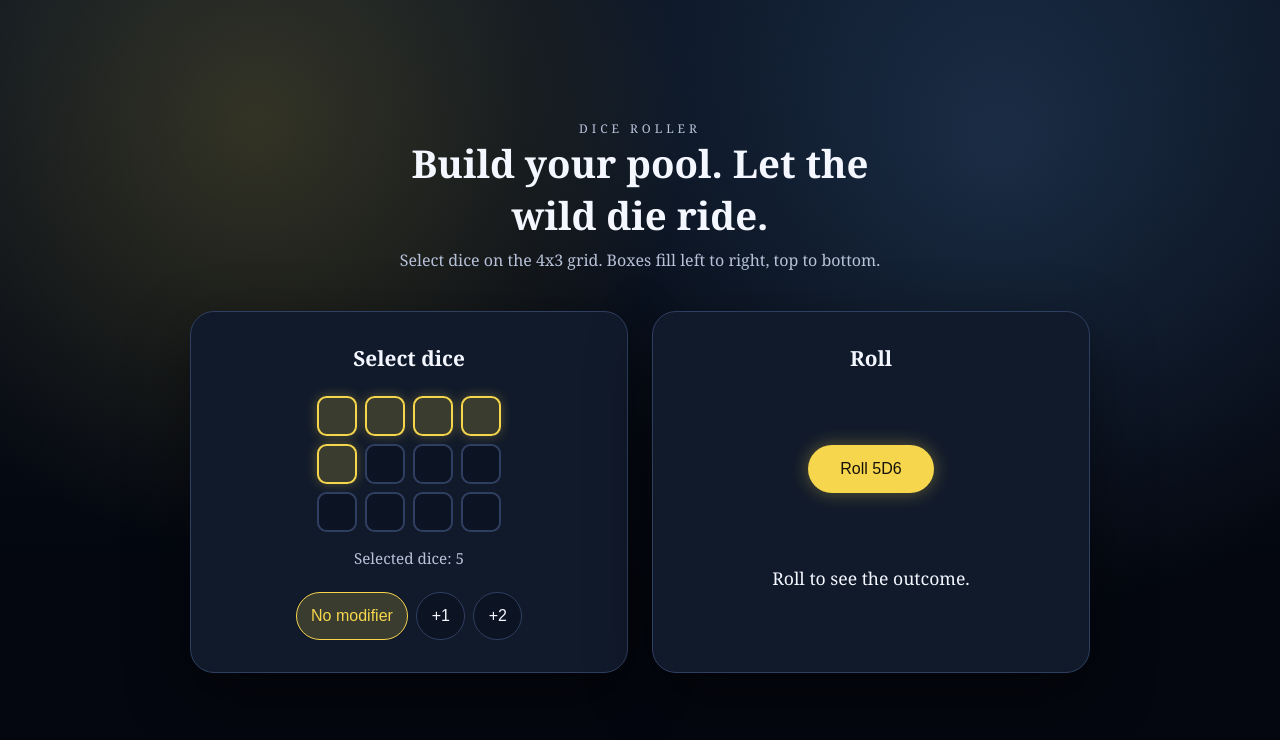
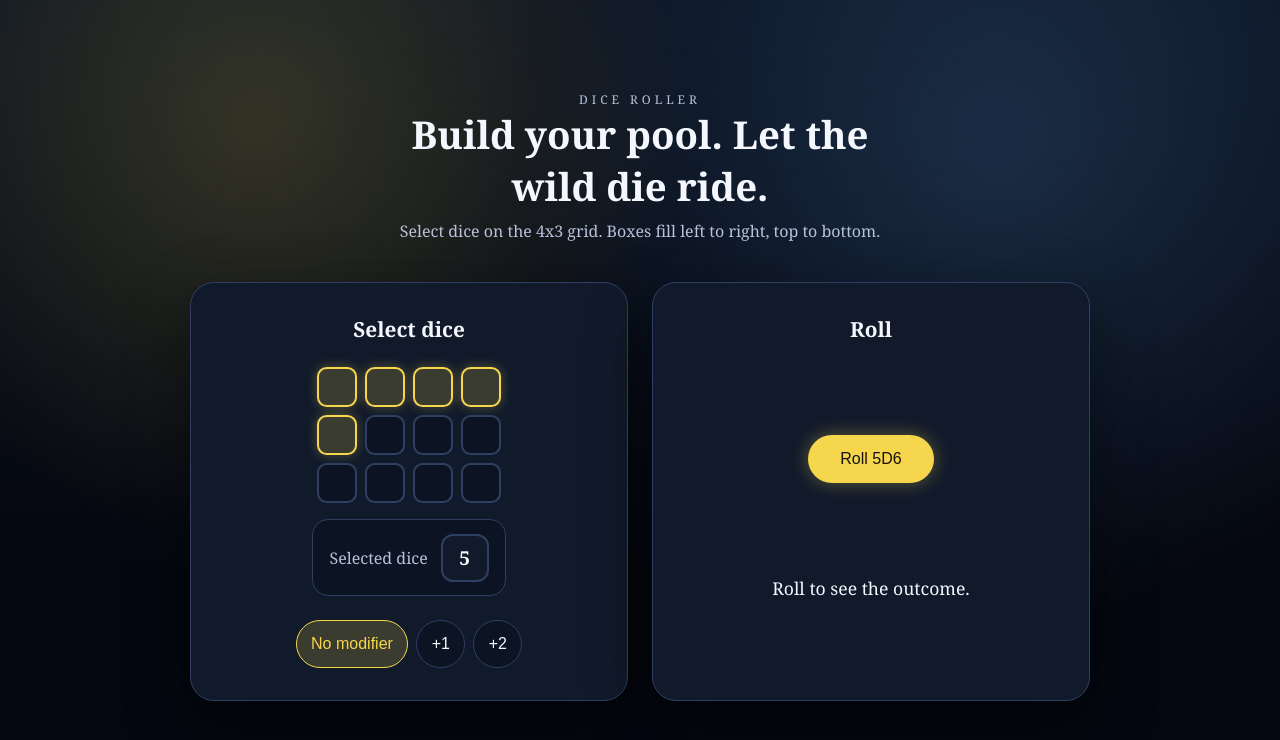
Before and after one commit to jreynoso/react-dice-roller, a React (Vite) app: page / in a window 1280 px wide. Shown: the top 740 px of the page. Built offline with nearby package versions, Linux system fonts and the light colour scheme.

Commit message:
restyled the selected dic to look better

```diff
--- a/src/ui/components/DiceSelector.tsx
+++ b/src/ui/components/DiceSelector.tsx
@@ -32,10 +32,36 @@ const Cell = styled.button<{
   cursor: pointer;
 `
 
-const Count = styled.p`
+const SelectionCallout = styled.div`
+  width: 100%;
+  border: 1px solid var(--border);
+  border-radius: 1rem;
+  background: var(--panel-secondary);
+  padding: 0.85rem 1rem;
+  display: flex;
+  align-items: center;
+  justify-content: space-between;
+  gap: 0.8rem;
+`
+
+const SelectionLabel = styled.p`
   margin: 0;
-  font-size: 0.95rem;
+  font-size: 1rem;
   color: var(--muted);
+`
+
+const SelectionBox = styled.div`
+  width: 3rem;
+  height: 3rem;
+  border: 2px solid var(--border);
+  border-radius: 0.75rem;
+  display: grid;
+  place-items: center;
+  font-size: 1.2rem;
+  font-weight: 700;
+  background: var(--panel);
+  color: var(--ink);
+  flex: 0 0 auto;
 `
 
 function DiceSelector({
@@ -66,7 +92,10 @@ function DiceSelector({
         })}
       </Grid>
 
-      <Count>Selected dice: {selectionCount}</Count>
+      <SelectionCallout aria-live="polite">
+        <SelectionLabel>Selected dice</SelectionLabel>
+        <SelectionBox aria-label={`Selected dice ${selectionCount}`}>{selectionCount}</SelectionBox>
+      </SelectionCallout>
     </Selector>
   )
 }
```
